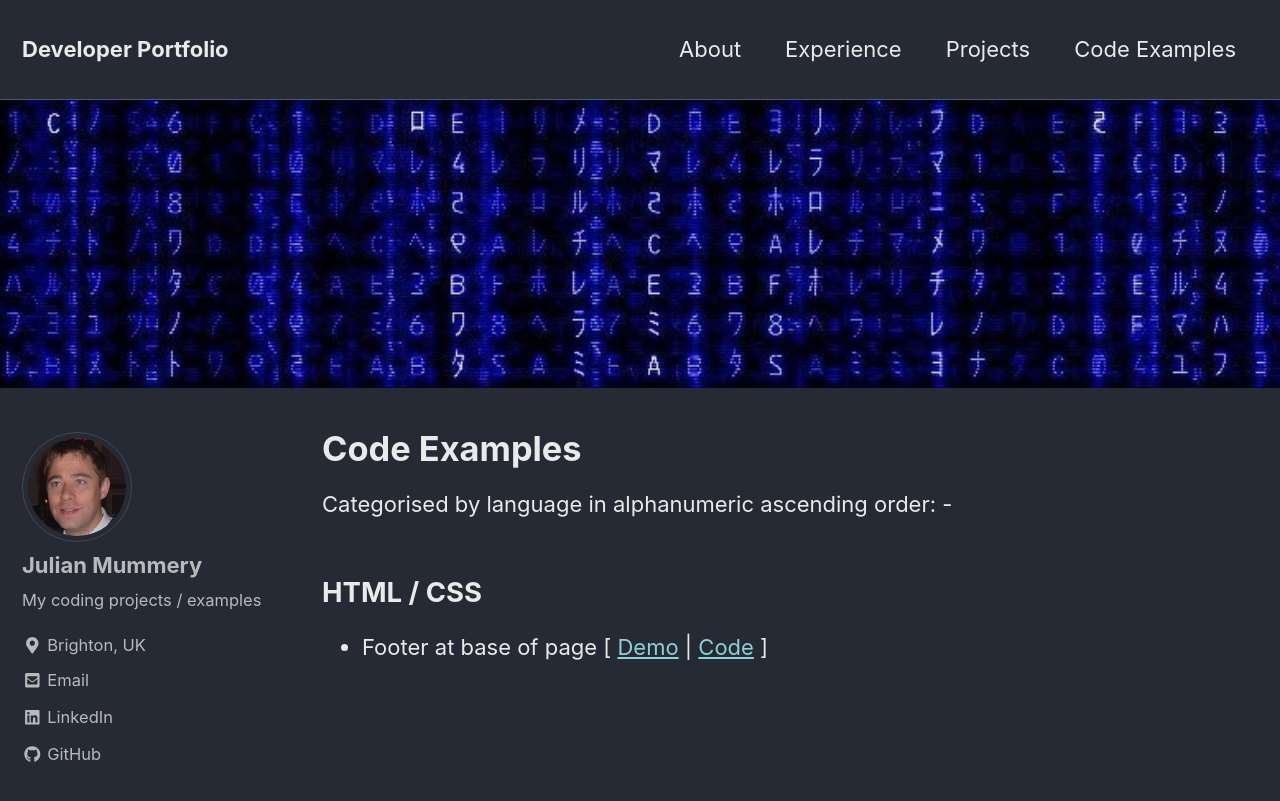
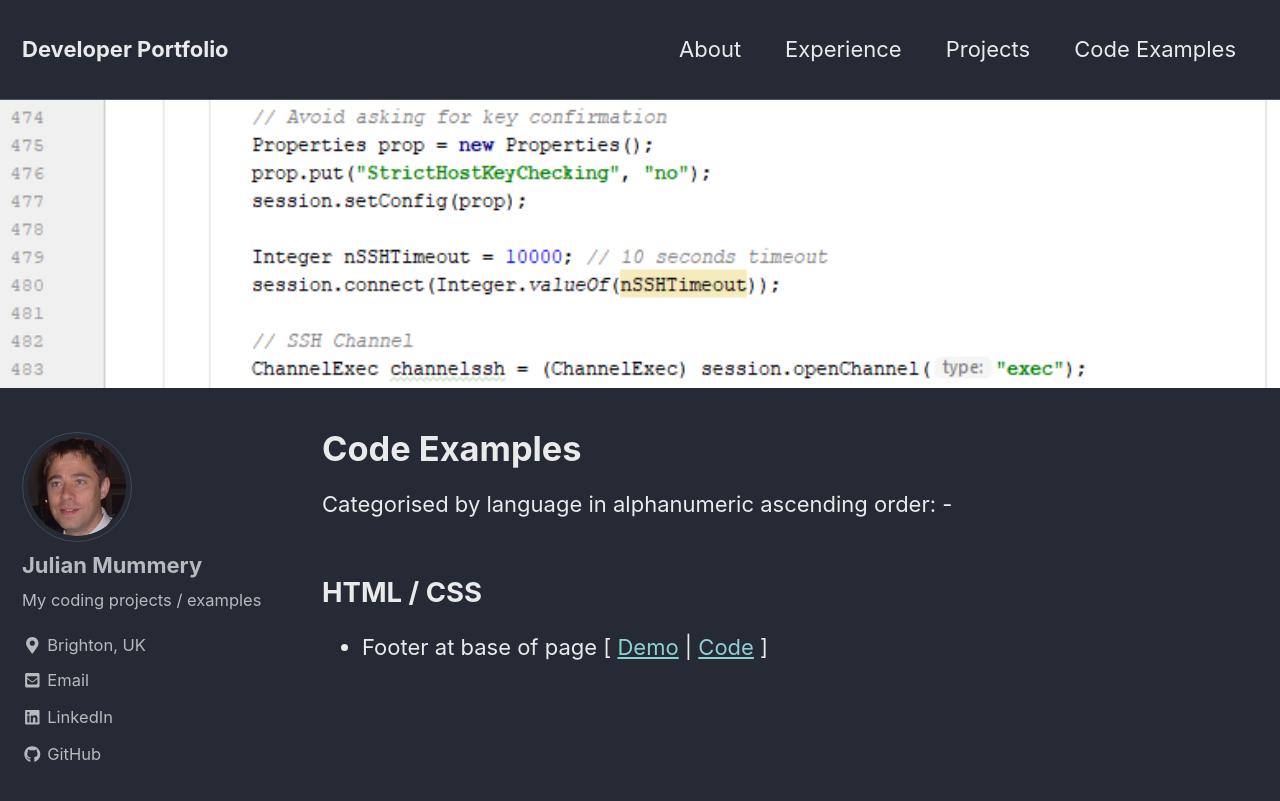
Before and after one commit to julianmummery/julianmummery.github.io, a Jekyll site: the page built from _pages/coding-examples.md, in a window 1280 px wide and 900 px high. Shown: the top 801 px of the window. Built offline with Jekyll 4.4.1, drawn with Linux system fonts in a browser that asks for light colours; nearby versions of some CDN libraries.

Commit message:
Update coding-examples.md

```diff
--- a/_pages/coding-examples.md
+++ b/_pages/coding-examples.md
@@ -4,7 +4,7 @@ permalink: /coding-examples/
 title: "Code Examples"
 author_profile: true
 header:
-   image: "/assets/images/header-background.jpg"
+   image: "/assets/images/header-android-code.png"
 ---
 
 Categorised by language in alphanumeric ascending order: -
```
